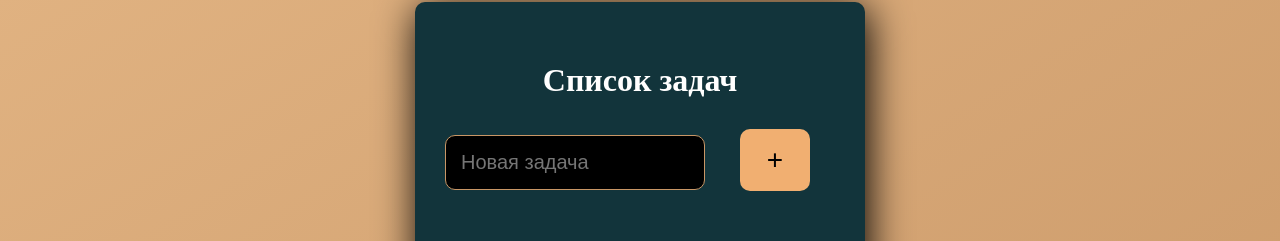
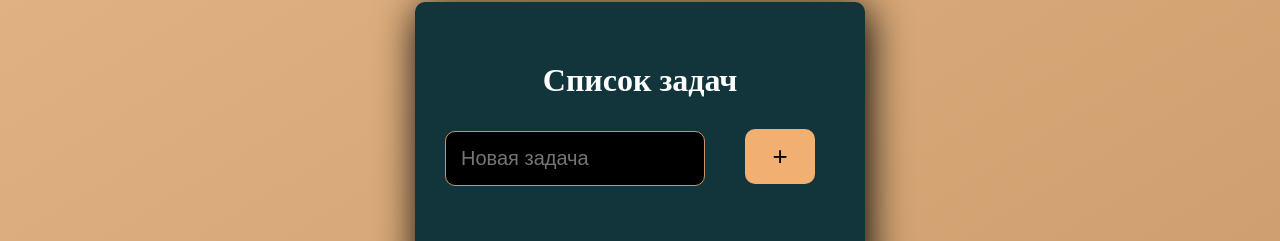
Before and after one commit to EvanBond7/todo-with-hooks, a React (Create React App) app: page / in a window 1280 px wide. Shown: the part 68-309 px from the top of the page. Built offline with nearby package versions, Linux system fonts and the light colour scheme.

Commit message:
Todo items component

```diff
--- a/src/App.css
+++ b/src/App.css
@@ -46,9 +46,9 @@
   border-radius: 10px;
   border: 0;
   cursor: pointer;
-  font-size: 28px;
-  margin-left: 10px;
-  padding: 15px 15px;
+  font-size: 26px;
+  margin-left: 15px;
+  padding: 12px 12px;
   width: 70px;
 }
 
@@ -57,7 +57,7 @@
   border: 1px solid #ccc;
   display: flex;
   margin: 20px 0;
-  max-height: 30px;
+  max-height: 50px;
   padding: 10px;
 }
 
@@ -100,7 +100,7 @@
   font-size: 20px;
   margin-right: 15px;
   padding-left: 10px;
-  width: 220px;
+  width: 300px;
 }
 
 input:focus,
--- a/src/App.js
+++ b/src/App.js
@@ -1,7 +1,8 @@
 import React, { useState } from 'react';
 import Header from './components/Header/Header';
+import Form from './components/Form/Form';
+import TodoList from './components/TodoList/TodoList';
 import './App.css';
-import Form from './components/Form/Form';
 
 function App() {
   const [task, setTask] = useState('');
@@ -14,11 +15,14 @@ function App() {
         </div>
         <div>
           <Form
-            input={task}
+            task={task}
             setTask={setTask}
             todos={todos}
             setTodos={setTodos}
           />
+        </div>
+        <div>
+          <TodoList todos={todos} setTodos={setTodos} />
         </div>
       </div>
     </div>
--- a/src/components/Form/Form.js
+++ b/src/components/Form/Form.js
@@ -1,4 +1,5 @@
 import React from 'react';
+import { nanoid } from 'nanoid';
 
 const Form = ({ task, setTask, todos, setTodos }) => {
   const handleChangeTask = (e) => {
@@ -7,6 +8,8 @@ const Form = ({ task, setTask, todos, setTodos }) => {
 
   const onFormSubmit = (e) => {
     e.preventDefault();
+    setTodos([...todos, { id: nanoid(), title: task, completed: false }]);
+    setTask('');
   };
 
   return (
@@ -15,7 +18,7 @@ const Form = ({ task, setTask, todos, setTodos }) => {
         type='text'
         placeholder='Новая задача'
         className='task-input'
-        value={task}
+        value={task || ''}
         required
         onChange={handleChangeTask}
       />
--- /dev/null
+++ b/src/components/TodoList/TodoList.js
@@ -0,0 +1,25 @@
+import React from 'react';
+
+const TodoList = ({ todos, setTodos }) => {
+  const handleTask = (e) => {
+    e.preventDefault();
+  };
+
+  console.log(todos);
+  return (
+    <div>
+      {todos.map((todo) => (
+        <li className='list-item' key={todo.id}>
+          <input
+            type='text'
+            value={todo.title}
+            className='list'
+            onChange={handleTask}
+          />
+        </li>
+      ))}
+    </div>
+  );
+};
+
+export default TodoList;
```
